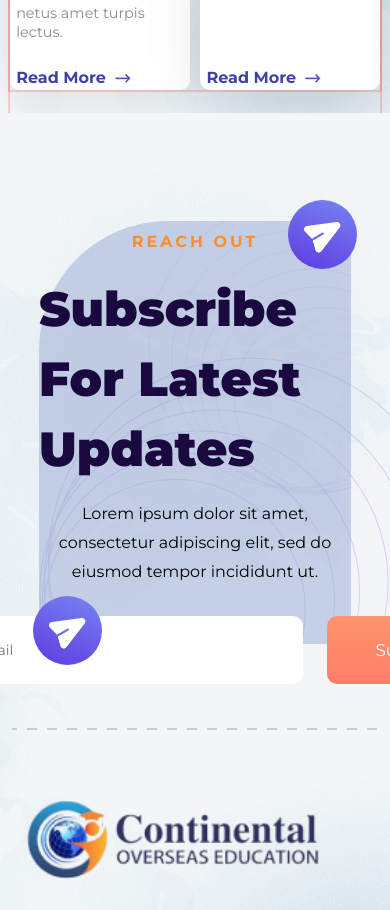
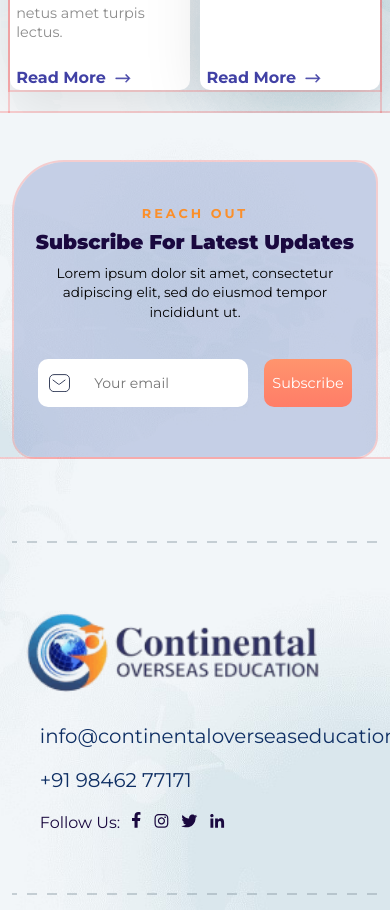
Before and after one commit to amal-tapclone/continental_ui, a React (Create React App) app: page / in a window 390 px wide. Shown: the part 5338-6248 px from the top of the page. Built offline with nearby package versions, Linux system fonts and the light colour scheme.

Commit message:
subscription

```diff
--- a/src/Components/Subscription/Subscription.css
+++ b/src/Components/Subscription/Subscription.css
@@ -68,7 +68,6 @@
   margin-top: 4%;
 }
 
-
 .subs-wrap .input-container input {
   width: 26.3rem;
   height: 4.25rem;
@@ -85,7 +84,7 @@
   position: relative;
 }
 
-  .subscribe-form .subMsgIcon{
+.subscribe-form .subMsgIcon {
   position: absolute;
   top: 50%;
   left: 5%;
@@ -137,3 +136,60 @@
   right: 0;
   z-index: -1;
 }
+
+@media (max-width: 480px) {
+  .subscription {
+    height: 21.5rem;
+  }
+
+  .subs-wrap .topIcon,
+  .bottomIcon {
+    display: none;
+  }
+
+  .subs-wrap .bottomSpiral,
+  .topSpiral {
+    display: none;
+  }
+  .subscription .subs-wrap {
+    width: 93%;
+    justify-content: center;
+    height: 18.4rem;
+    border-radius: 50px 20px 20px 20px;
+    gap: 2%;
+  }
+
+  .subs-wrap .title {
+    font-size: 0.8rem;
+    line-height: 0.8rem;
+  }
+
+  .subs-wrap .description {
+    font-size: 0.85rem;
+    line-height: 1.2rem;
+    max-width: 83%;
+  }
+
+  .subs-wrap h1 {
+    font-size: 1.25rem;
+    line-height: 2rem; /* 145.833% */
+  }
+
+  .subs-wrap form {
+    max-width: 93%;
+    gap: 1rem;
+    margin-top: 6%;
+    height: 4.25rem;
+  }
+
+  .subs-wrap .input-container input {
+    width: 100%;
+    height: 3rem;
+  }
+
+  .subs-wrap .subscribe-form button {
+    width: 30%;
+    height: 3rem;
+    font-size: 0.9rem;
+  }
+}
--- a/src/Components/Subscription/Subscription.jsx
+++ b/src/Components/Subscription/Subscription.jsx
@@ -7,8 +7,8 @@ import subsMsg from "../../assets/HomePage/subsMsg.svg";
 
 const Subscription = () => {
   return (
-    <section className="subscription">
-      <div className="subs-wrap ">
+    <section className="subscription testBorder">
+      <div className="subs-wrap testBorder">
         <p className="title">Reach out</p>
         <h1>Subscribe for latest updates</h1>
         <p className="description">
@@ -17,7 +17,12 @@ const Subscription = () => {
         </p>
         <form className="subscribe-form ">
           <div className="input-container">
-            <img src={subsMsg} draggable={false} className="subMsgIcon" alt="" />
+            <img
+              src={subsMsg}
+              draggable={false}
+              className="subMsgIcon"
+              alt=""
+            />
             <input type="email" name="email" placeholder="Your email" />
           </div>
           <button type="submit">Subscribe</button>
```
Lines whose indentation alone changed are shown as unchanged.
